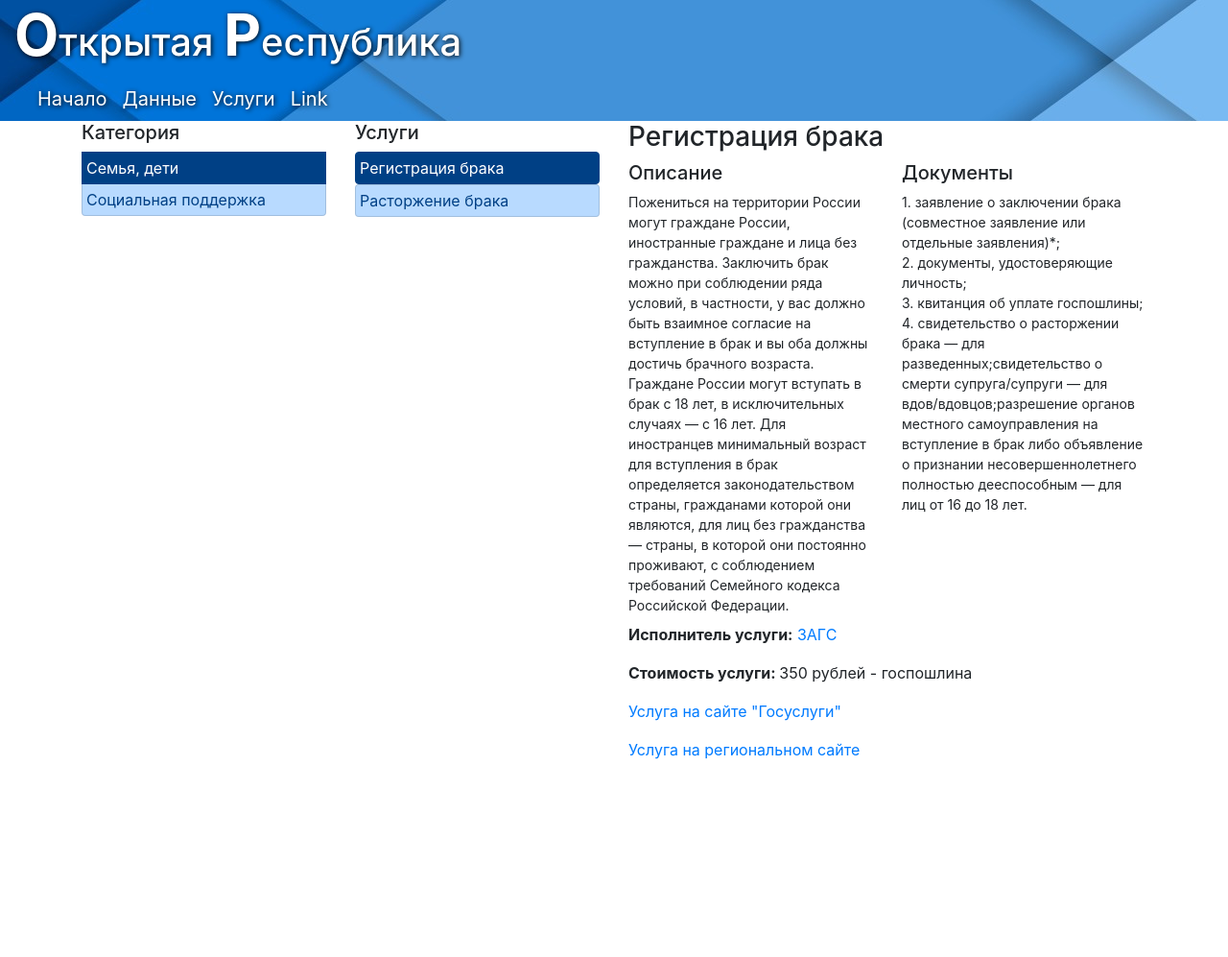
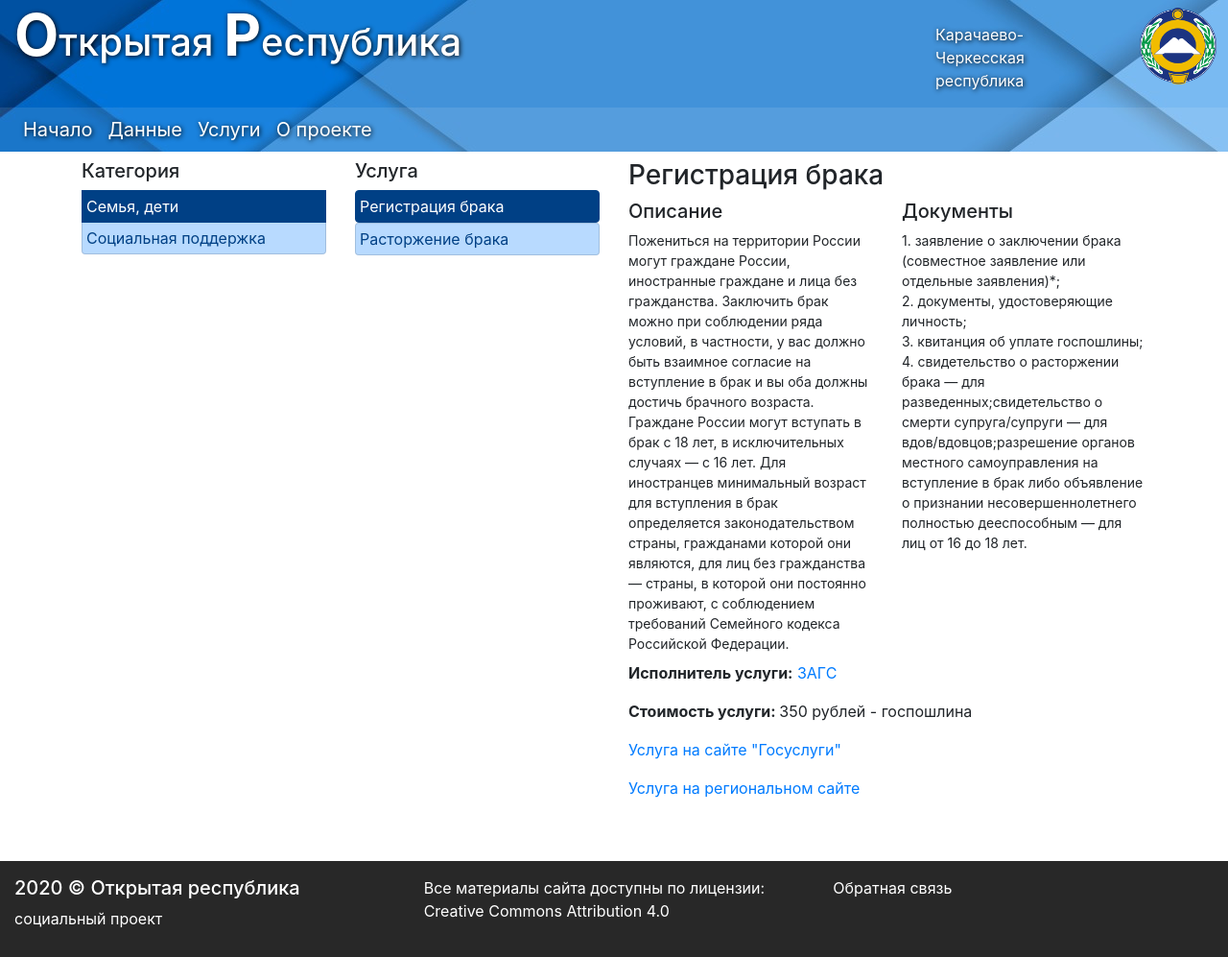
Before and after one commit to akmi1975/open_rep_00, a Django app: page /uslugi/1/1/ in a window 1280 px wide. Shown: the whole page at 96% size. Before the commit the page ends 791 px from the top, so only its background shows below. Run offline with Django 3.2, Linux system fonts and the light colour scheme; data comes from the database, SQL or seed files in the repository; some libraries are stand-ins or nearby versions.

Commit message:
обновление шапки и футера. так же обновил адаптацию

```diff
--- a/rep_test_00/static/org_selector/style.css
+++ b/rep_test_00/static/org_selector/style.css
@@ -20,6 +20,7 @@
 
       .my_header {
         background-image: url(img/tekstura-geometriya-siniy.jpg);
+
         background-position: 0% 50%; /* Положение фона  флаг КЧР 50 Х 20 */
         background-repeat: no-repeat; /* Отменяем повторение фона */
       text-shadow: 1px 1px 5px black;
@@ -50,3 +51,18 @@
         text-decoration: underline;
     }
 */
+.my_footer {
+  height: 100px;
+  background-color: #282828;
+  color: white;
+}
+
+.my_container {
+  min-height: 400px;
+}
+
+.or_mat_white {
+  background-color: rgba(255,255,255,0.1);
+/*  opacity: .2;
+  color: white;*/
+}
--- a/rep_test_00/static/org_selector/yamap-scripts.js
+++ b/rep_test_00/static/org_selector/yamap-scripts.js
@@ -47,7 +47,7 @@
 					                // Проверяем наличие тайлов на данном масштабе.
 					                checkZoomRange: true
 					                // Добавили для установки масштабирования !!!!!!!!!!!!!!!!
-					            }).then(function(){ myMap.setZoom(14);});
+					            }).then(function(){ myMap.setZoom(15);});
 
 					            //console.log(myMap.getZoom())
 					            /**
--- a/rep_test_00/templates/org_selector/basic.html
+++ b/rep_test_00/templates/org_selector/basic.html
@@ -19,8 +19,24 @@
   		<!-- <nav class="navbar sticky-top"> -->
  		<!-- <h1 class="display-4"><span class="zaglavn">О</span>ткрытая	<span class="zaglavn">Р</span>еспублика</h1> -->
   		<!-- </nav> -->
-  		<h1 class="display-5"><span class="zaglavn">О</span>ткрытая	<span class="zaglavn">Р</span>еспублика</h1>
-		<nav class="navbar navbar-expand navbar-light ">
+
+      <div class="row">
+      <div class="col-md-8 col-lg-9">
+  		  <h1 class="display-5"><span class="zaglavn">О</span>ткрытая	<span class="zaglavn">Р</span>еспублика</h1>
+      </div>
+      <div class="clearfix"></div>
+      <div class="col-md-4 col-lg-3 col-xl-2 mt-4">
+        <p>
+          Карачаево-Черкесская республика
+        </p>
+      </div>
+      <div class="clearfix"></div>
+      <div class="col-xl-1 mt-2 mb-1 d-none d-xl-block">
+        <img src="{% static 'org_selector/img/gerb.png'%}" class="rounded mx-auto d-block" width="80px" height="80px" alt="Герб КЧР">
+      </div>
+      </div>
+      <div class="row or_mat_white">
+		<nav class="navbar navbar-expand navbar-light">
 		  <div class="collapse navbar-collapse my_menu" id="navbarSupportedContent">
 		    <ul class="navbar-nav mr-auto flex-column flex-sm-row">
 		      <li class="nav-item ">
@@ -33,11 +49,12 @@
 		        <a class="nav-link" href="/uslugi/0/0/">Услуги</a>
 		      </li>
 		      <li class="nav-item">
-		        <a class="nav-link" href="#">Link</a>
+		        <a class="nav-link" href="#">О проекте</a>
 		      </li>
 			</ul>
 		  </div>
 		</nav>
+    </div>
 	</div>
 
 
@@ -48,6 +65,24 @@
     {% endblock %}
 
 
+  <div class="container-fluid my_footer mt-5">
+    <div class="row">
+      <div class="col-4">
+        <h5 class="pt-3">2020 © Открытая республика</h5>
+        <p>
+          социальный проект
+        </p>
+      </div>
+      <div class="col-4 pt-3">
+        <p>Все материалы сайта доступны по лицензии:<br>
+         Creative Commons Attribution 4.0</p>
+      </div>
+      <div class="col-4 pt-3">
+        <p>Обратная связь</p>
+      </div>
+
+    </div>
+  </div>
     <!-- Optional JavaScript -->
     <!-- jQuery first, then Popper.js, then Bootstrap JS -->
 <!--     <script src="https://code.jquery.com/jquery-3.4.1.slim.min.js" integrity="sha384-J6qa4849blE2+poT4WnyKhv5vZF5SrPo0iEjwBvKU7imGFAV0wwj1yYfoRSJoZ+n" crossorigin="anonymous"></script>
--- a/rep_test_00/templates/org_selector/index_3.html
+++ b/rep_test_00/templates/org_selector/index_3.html
@@ -2,7 +2,7 @@
 {% extends "org_selector/basic.html" %}
 
 {% block content %}
-<div class="container">
+<div class="container mt-2 my_container">
 	<div class="row">
 		<div class="col-lg-3 col-md-3 col-sm-6 mb-1">
 			<div class="list-group">
@@ -19,7 +19,7 @@
 		</div>
 		<div class="col-lg-3 col-md-3 col-sm-6 mb-1">
 			{% if cur_cat_usl > 0 %}
-				<h5>Услуги</h5>
+				<h5>Услуга</h5>
 			{% endif %}
 			{% for vd_usl in vid_usl %}
 				<div class="list-group">
@@ -36,7 +36,11 @@
 		<div class="col-md-6">
 			<div class="row">
 				<div class="col-12">
-					<h3>{{ name_usl }}</h3>
+					{% if cur_usl|wordcount > 0 %}
+						<h3>{{ name_usl }}</h3>
+					{% else %}
+						<h3>Как работает</h3>
+					{% endif %}
 				</div>
 			</div>
 			<div class="row" style="font-size: 14px">
@@ -50,7 +54,11 @@
 					{{ cur_usl.documents|linebreaksbr }}
 				</div>
 				{% else %}
-				<p>выберите необходимую категорию и услугу</p>
+				<div class="col-12">
+					<div class="alert alert-primary" role="alert">
+						<p class="lead mb-0">Выбераем необходимую <strong>"Ктегорию"</strong> и затем <strong>"Услугу"</strong></p>
+					</div>
+				</div>
 				{% endif %}
 			</div>
 			<div class="row">
```
Also changed, not shown: rep_test_00/templates/org_selector/index_2.html (+4 -4 lines), rep_test_00/static/org_selector/img/gerb.png (added).
